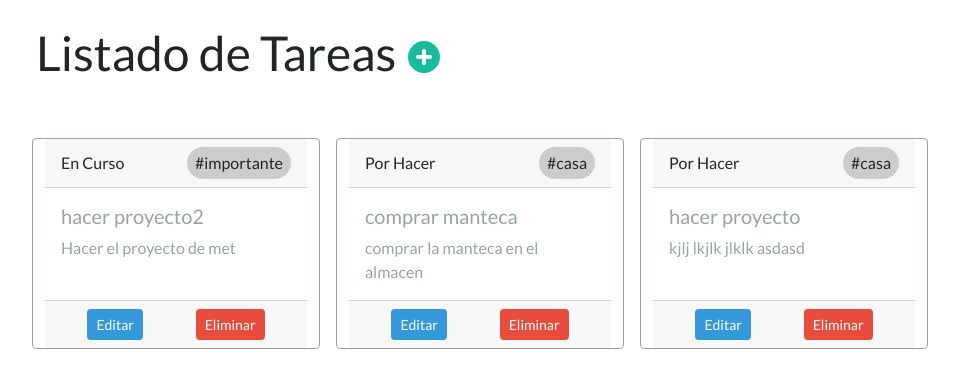
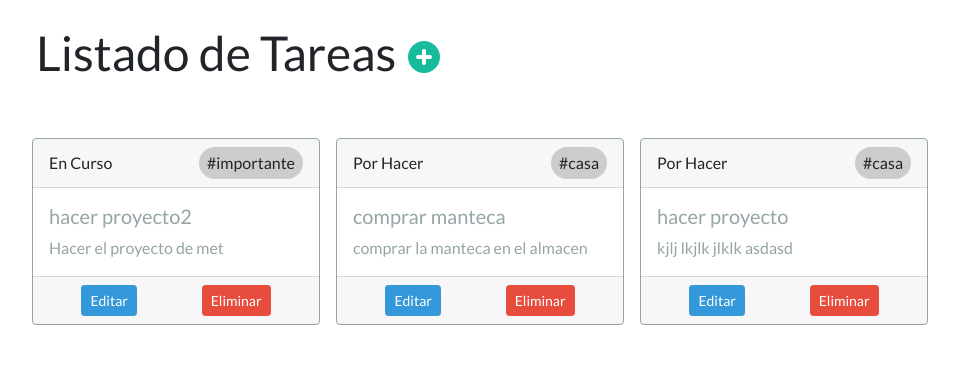
Before and after one commit to charDevMDP/todolist-django, a Django app: page /tasks/ in a window 1280 px wide. Shown: the part 72-460 px from the top of the page, without its empty margins (46-1005 px from the left). Run offline with Django 3.2, Linux system fonts and the light colour scheme; a user stored in the database is signed in; data comes from the database, SQL or seed files in the repository; both versions use the stored data as it was after the commit; some libraries are stand-ins or nearby versions.

Commit message:
Fixed style card

```diff
--- a/apps/app/templates/listTasks.html
+++ b/apps/app/templates/listTasks.html
@@ -14,31 +14,11 @@
     </div>
 
     {% if listTask %}
-   <!-- <div class="table-responsive py-2">
-        <table class="table table-striped tablaG">
-            <thead>
-                <tr>
-                    <th>#</th>
-                    <th>Nombre</th>
-                    <th>Estado</th>
-                </tr>
-            </thead>
-            <tbody>
-                {% for t in listTask %}
-                <tr>
-                    <td>{{ forloop.counter }}</td>
-                    <td>{{ t.title }}</td>
-                    <td>{{ t.state }}</td>
-                </tr>
-                {% endfor %}
-            </tbody>
-        </table>
-    </div>-->
 
     <div class="row mt-5">
         {% for t in listTask %}
 
-        <div class="card border-secondary mb-3 mx-2" style="max-width: 18rem;">
+        <div class="card border-secondary mb-3 mx-2 p-0" style="max-width: 18rem;">
 
             <div class="card-header">
                 <div class="d-flex align-items-center justify-content-between">
```
Also changed, not shown: todo.db.
